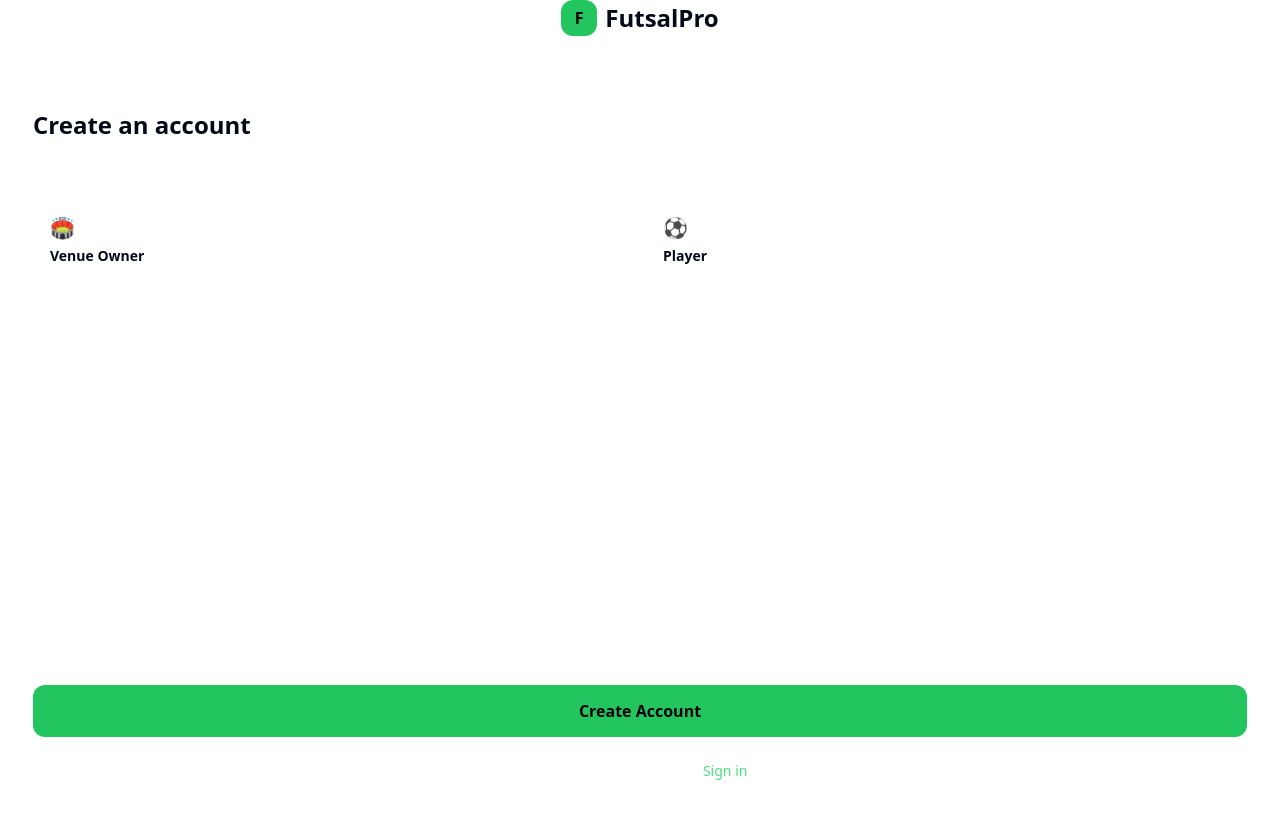
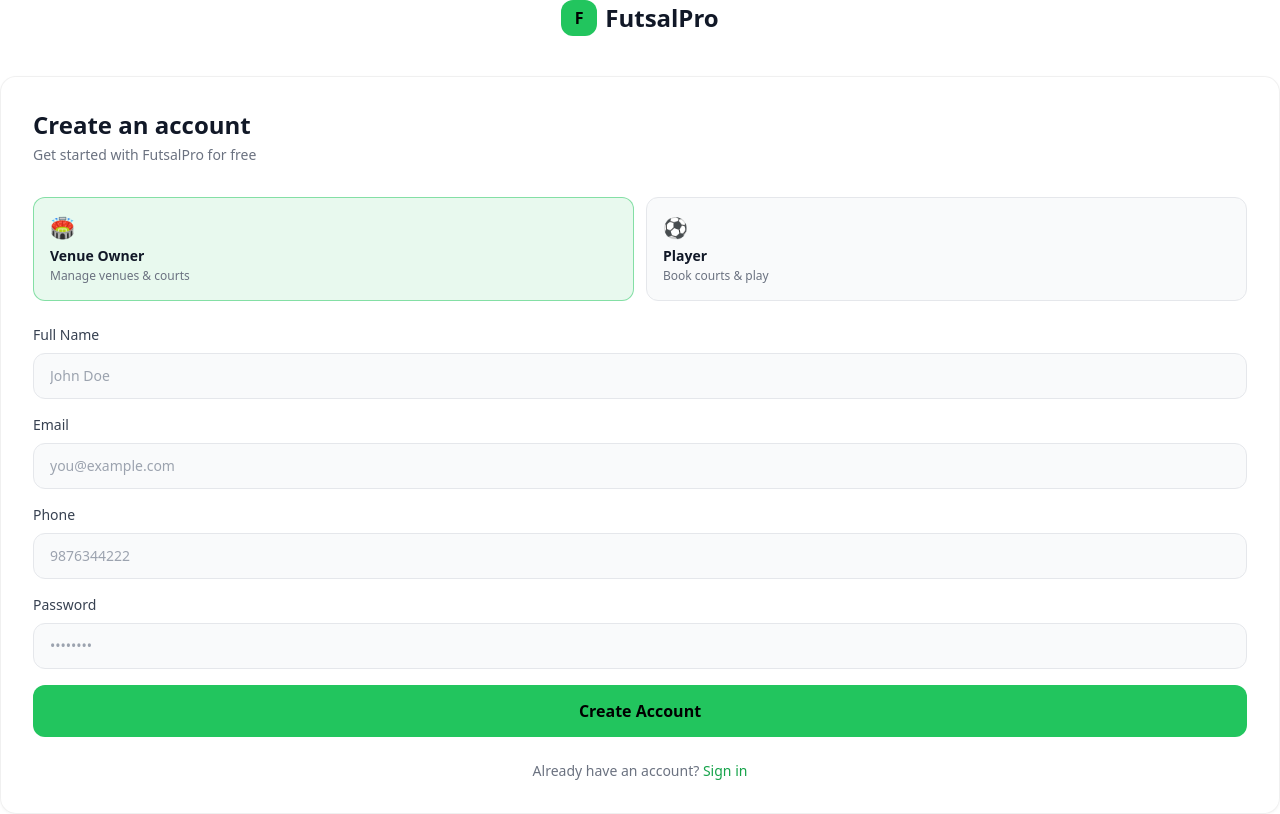
Before and after one commit to prakhyat-shrestha/futsal-saas-front, a Next.js app: page /signup in a window 1280 px wide. Built offline with nearby package versions, Linux system fonts and the light colour scheme.

Commit message:
login and signup page light mode switch

```diff
--- a/app/globals.css
+++ b/app/globals.css
@@ -68,11 +68,12 @@
 
 
 @layer utilities {
-  .glass {
-    background: rgba(255, 255, 255, 0.03);
-    backdrop-filter: blur(12px);
-    border: 1px solid rgba(255, 255, 255, 0.06);
-  }
+.glass {
+  background: rgba(255, 255, 255, 0.7);
+  backdrop-filter: blur(12px);
+  border: 1px solid rgba(0, 0, 0, 0.06);
+  box-shadow: 0 1px 3px rgba(0, 0, 0, 0.04);
+}
   .court-grid {
     background-image:
       linear-gradient(rgba(34,197,94,0.05) 1px, transparent 1px),
--- a/app/login/page.tsx
+++ b/app/login/page.tsx
@@ -30,15 +30,15 @@ export default function LoginPage() {
         <div className="w-9 h-9 bg-green-500 rounded-xl flex items-center justify-center">
           <span className="text-black font-syne font-black">F</span>
         </div>
-        <span className="font-syne font-bold text-2xl">FutsalPro</span>
+        <span className="font-syne font-bold text-2xl text-gray-900">FutsalPro</span>
       </div>
 
       <div className="glass rounded-2xl p-8">
-        <h1 className="font-syne font-bold text-2xl mb-1">Welcome back</h1>
-        <p className="font-dm text-white/40 text-sm mb-8">Sign in to your account</p>
+        <h1 className="font-syne font-bold text-2xl mb-1 text-gray-900">Welcome back</h1>
+        <p className="font-dm text-gray-500 text-sm mb-8">Sign in to your account</p>
 
         {/* Demo credentials hint */}
-        <div className="bg-green-500/10 border border-green-500/20 rounded-xl p-4 mb-6 text-xs font-dm text-green-400">
+        <div className="bg-green-500/10 border border-green-500/20 rounded-xl p-4 mb-6 text-xs font-dm text-green-700">
           <p className="font-semibold mb-1">Demo credentials:</p>
           <p>Admin: admin@futsalpro.com / password</p>
           <p>Player: player@futsalpro.com / password</p>
@@ -46,30 +46,30 @@ export default function LoginPage() {
 
         <form onSubmit={handleSubmit} className="space-y-4">
           <div>
-            <label className="block font-dm text-sm text-white/60 mb-2">Email</label>
+            <label className="block font-dm text-sm text-gray-700 mb-2">Email</label>
             <input
               type="email"
               value={email}
               onChange={(e) => setEmail(e.target.value)}
-              className="w-full bg-white/5 border border-white/10 rounded-xl px-4 py-3 font-dm text-sm text-white placeholder-white/20 focus:outline-none focus:border-green-500/50 focus:bg-green-500/5 transition-colors"
+              className="w-full bg-gray-50 border border-gray-200 rounded-xl px-4 py-3 font-dm text-sm text-gray-900 placeholder-gray-400 focus:outline-none focus:border-green-500/50 focus:bg-green-500/5 transition-colors"
               placeholder="you@example.com"
               required
             />
           </div>
           <div>
-            <label className="block font-dm text-sm text-white/60 mb-2">Password</label>
+            <label className="block font-dm text-sm text-gray-700 mb-2">Password</label>
             <input
               type="password"
               value={password}
               onChange={(e) => setPassword(e.target.value)}
-              className="w-full bg-white/5 border border-white/10 rounded-xl px-4 py-3 font-dm text-sm text-white placeholder-white/20 focus:outline-none focus:border-green-500/50 focus:bg-green-500/5 transition-colors"
+              className="w-full bg-gray-50 border border-gray-200 rounded-xl px-4 py-3 font-dm text-sm text-gray-900 placeholder-gray-400 focus:outline-none focus:border-green-500/50 focus:bg-green-500/5 transition-colors"
               placeholder="••••••••"
               required
             />
           </div>
 
           {error && (
-            <p className="text-red-400 text-xs font-dm bg-red-500/10 border border-red-500/20 rounded-lg px-4 py-3">
+            <p className="text-red-600 text-xs font-dm bg-red-500/10 border border-red-500/20 rounded-lg px-4 py-3">
               {error}
             </p>
           )}
@@ -83,9 +83,9 @@ export default function LoginPage() {
           </button>
         </form>
 
-        <p className="font-dm text-white/40 text-sm text-center mt-6">
+        <p className="font-dm text-gray-500 text-sm text-center mt-6">
           Don't have an account?{" "}
-          <Link href="/signup" className="text-green-400 hover:text-green-300 transition-colors">
+          <Link href="/signup" className="text-green-600 hover:text-green-700 transition-colors">
             Sign up
           </Link>
         </p>
--- a/app/signup/page.tsx
+++ b/app/signup/page.tsx
@@ -13,7 +13,7 @@ export default function SignupPage() {
   const [email, setEmail] = useState("");
   const [phone, setPhone] = useState("");
   const [password, setPassword] = useState("");
-  const [role, setRole] = useState<UserRole>("vendor_admin");
+  const [role, setRole] = useState<UserRole>("VENUE_OWNER");
   const [error, setError] = useState("");
 
    async function handleSubmit(e: React.FormEvent) {
@@ -33,12 +33,12 @@ export default function SignupPage() {
         <div className="w-9 h-9 bg-green-500 rounded-xl flex items-center justify-center">
           <span className="text-black font-syne font-black">F</span>
         </div>
-        <span className="font-syne font-bold text-2xl">FutsalPro</span>
+        <span className="font-syne font-bold text-2xl text-gray-900">FutsalPro</span>
       </div>
 
       <div className="glass rounded-2xl p-8">
-        <h1 className="font-syne font-bold text-2xl mb-1">Create an account</h1>
-        <p className="font-dm text-white/40 text-sm mb-8">Get started with FutsalPro for free</p>
+        <h1 className="font-syne font-bold text-2xl mb-1 text-gray-900">Create an account</h1>
+        <p className="font-dm text-gray-500 text-sm mb-8">Get started with FutsalPro for free</p>
 
         {/* Role selector */}
         <div className="grid grid-cols-2 gap-3 mb-6">
@@ -53,63 +53,63 @@ export default function SignupPage() {
               className={`p-4 rounded-xl border text-left transition-all ${
                 role === r.value
                   ? "border-green-500/50 bg-green-500/10"
-                  : "border-white/10 bg-white/5 hover:border-white/20"
+                  : "border-gray-200 bg-gray-50 hover:border-gray-300"
               }`}
             >
               <div className="text-xl mb-1">{r.icon}</div>
-              <div className="font-syne font-semibold text-sm">{r.label}</div>
-              <div className="font-dm text-white/40 text-xs mt-0.5">{r.desc}</div>
+              <div className="font-syne font-semibold text-sm text-gray-900">{r.label}</div>
+              <div className="font-dm text-gray-500 text-xs mt-0.5">{r.desc}</div>
             </button>
           ))}
         </div>
 
         <form onSubmit={handleSubmit} className="space-y-4">
           <div>
-            <label className="block font-dm text-sm text-white/60 mb-2">Full Name</label>
+            <label className="block font-dm text-sm text-gray-700 mb-2">Full Name</label>
             <input
               type="text"
               value={name}
               onChange={(e) => setName(e.target.value)}
-              className="w-full bg-white/5 border border-white/10 rounded-xl px-4 py-3 font-dm text-sm text-white placeholder-white/20 focus:outline-none focus:border-green-500/50 focus:bg-green-500/5 transition-colors"
+              className="w-full bg-gray-50 border border-gray-200 rounded-xl px-4 py-3 font-dm text-sm text-gray-900 placeholder-gray-400 focus:outline-none focus:border-green-500/50 focus:bg-green-500/5 transition-colors"
               placeholder="John Doe"
               required
             />
           </div>
           <div>
-            <label className="block font-dm text-sm text-white/60 mb-2">Email</label>
+            <label className="block font-dm text-sm text-gray-700 mb-2">Email</label>
             <input
               type="email"
               value={email}
               onChange={(e) => setEmail(e.target.value)}
-              className="w-full bg-white/5 border border-white/10 rounded-xl px-4 py-3 font-dm text-sm text-white placeholder-white/20 focus:outline-none focus:border-green-500/50 focus:bg-green-500/5 transition-colors"
+              className="w-full bg-gray-50 border border-gray-200 rounded-xl px-4 py-3 font-dm text-sm text-gray-900 placeholder-gray-400 focus:outline-none focus:border-green-500/50 focus:bg-green-500/5 transition-colors"
               placeholder="you@example.com"
               required
             />
           </div>
           <div>
-            <label className="block font-dm text-sm text-white/60 mb-2">Phone</label>
+            <label className="block font-dm text-sm text-gray-700 mb-2">Phone</label>
             <input
               type="text"
               value={phone}
               onChange={(e) => setPhone(e.target.value)}
-              className="w-full bg-white/5 border border-white/10 rounded-xl px-4 py-3 font-dm text-sm text-white placeholder-white/20 focus:outline-none focus:border-green-500/50 focus:bg-green-500/5 transition-colors"
+              className="w-full bg-gray-50 border border-gray-200 rounded-xl px-4 py-3 font-dm text-sm text-gray-900 placeholder-gray-400 focus:outline-none focus:border-green-500/50 focus:bg-green-500/5 transition-colors"
               placeholder="9876344222"
             />
           </div>
           <div>
-            <label className="block font-dm text-sm text-white/60 mb-2">Password</label>
+            <label className="block font-dm text-sm text-gray-700 mb-2">Password</label>
             <input
               type="password"
               value={password}
               onChange={(e) => setPassword(e.target.value)}
-              className="w-full bg-white/5 border border-white/10 rounded-xl px-4 py-3 font-dm text-sm text-white placeholder-white/20 focus:outline-none focus:border-green-500/50 focus:bg-green-500/5 transition-colors"
+              className="w-full bg-gray-50 border border-gray-200 rounded-xl px-4 py-3 font-dm text-sm text-gray-900 placeholder-gray-400 focus:outline-none focus:border-green-500/50 focus:bg-green-500/5 transition-colors"
               placeholder="••••••••"
               required
             />
           </div>
 
           {error && (
-            <p className="text-red-400 text-xs font-dm bg-red-500/10 border border-red-500/20 rounded-lg px-4 py-3">
+            <p className="text-red-600 text-xs font-dm bg-red-500/10 border border-red-500/20 rounded-lg px-4 py-3">
               {error}
             </p>
           )}
@@ -123,9 +123,9 @@ export default function SignupPage() {
           </button>
         </form>
 
-        <p className="font-dm text-white/40 text-sm text-center mt-6">
+        <p className="font-dm text-gray-500 text-sm text-center mt-6">
           Already have an account?{" "}
-          <Link href="/login" className="text-green-400 hover:text-green-300 transition-colors">
+          <Link href="/login" className="text-green-600 hover:text-green-700 transition-colors">
             Sign in
           </Link>
         </p>
```
